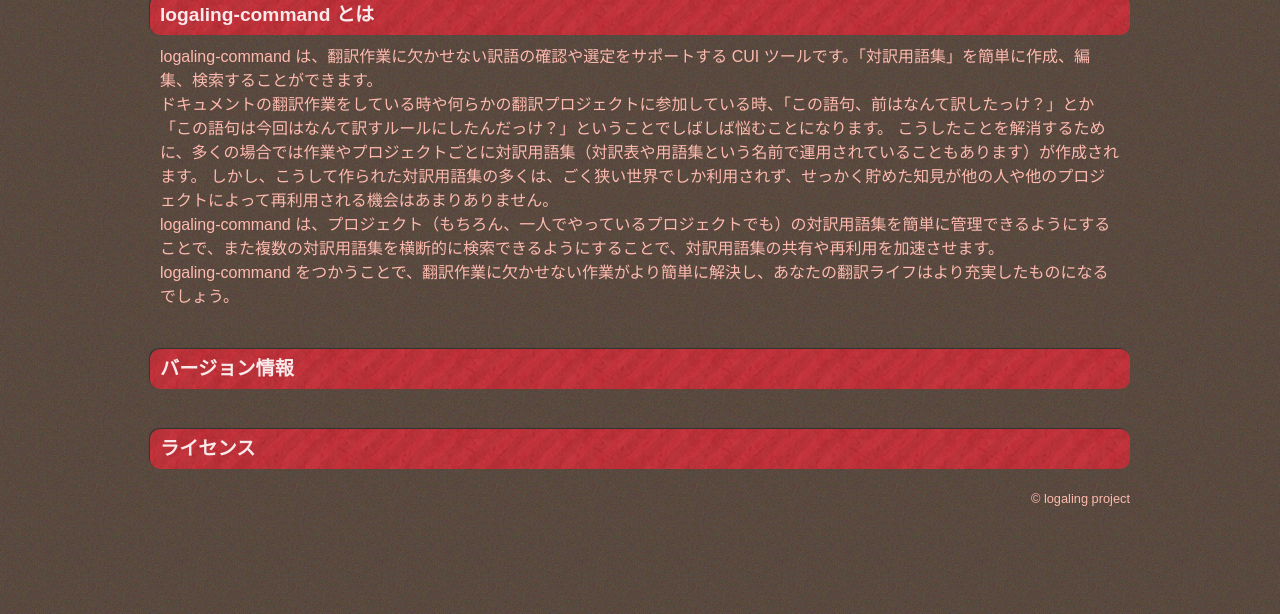
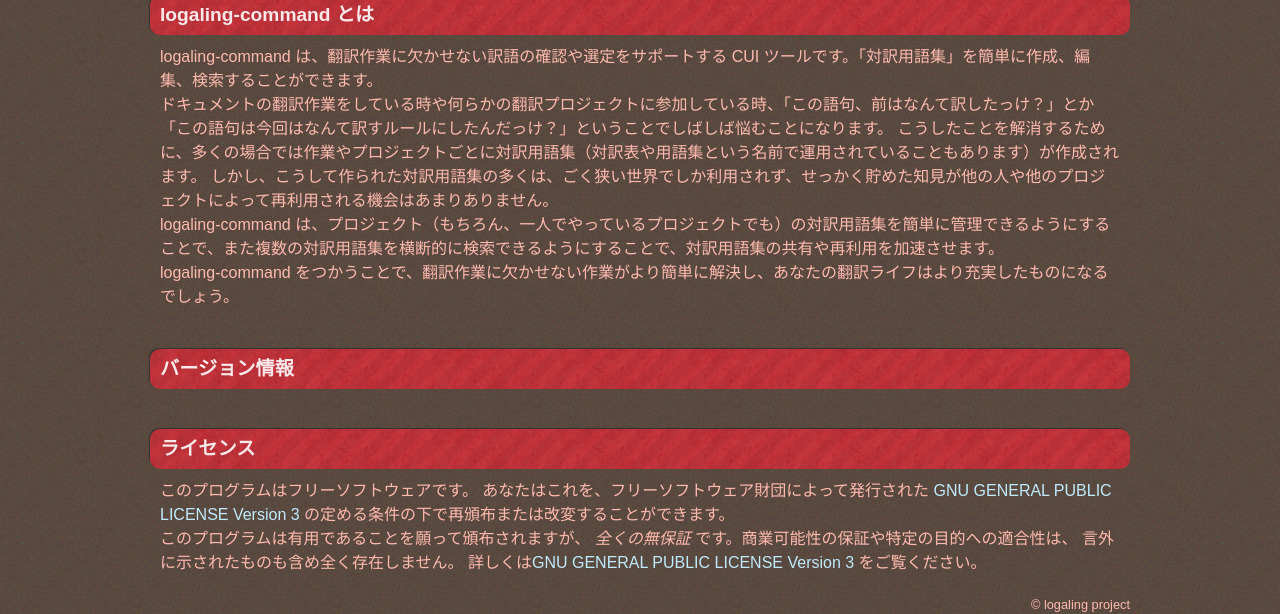
Before and after one commit to logaling/logaling.github.com, a Jekyll site: the page built from about.md, in a window 1280 px wide. Shown: the part 320-934 px from the top of the page. Built offline with Jekyll 4.4.1, drawn with Linux system fonts in a browser that asks for light colours; Markdown is read by kramdown in place of the engine named in the settings.

Commit message:
add lisence

```diff
--- a/about.md
+++ b/about.md
@@ -25,3 +25,13 @@ logaling-command をつかうことで、翻訳作業に欠かせない作業が
 
 ライセンス
 ----------
+このプログラムはフリーソフトウェアです。
+あなたはこれを、フリーソフトウェア財団によって発行された
+<a href="http://www.gnu.org/licenses/gpl-3.0.txt">GNU GENERAL PUBLIC LICENSE Version 3</a>
+の定める条件の下で再頒布または改変することができます。
+
+このプログラムは有用であることを願って頒布されますが、
+*全くの無保証* です。商業可能性の保証や特定の目的への適合性は、
+言外に示されたものも含め全く存在しません。
+詳しくは<a href="http://www.gnu.org/licenses/gpl-3.0.txt">GNU GENERAL PUBLIC LICENSE Version 3</a>
+をご覧ください。
```
